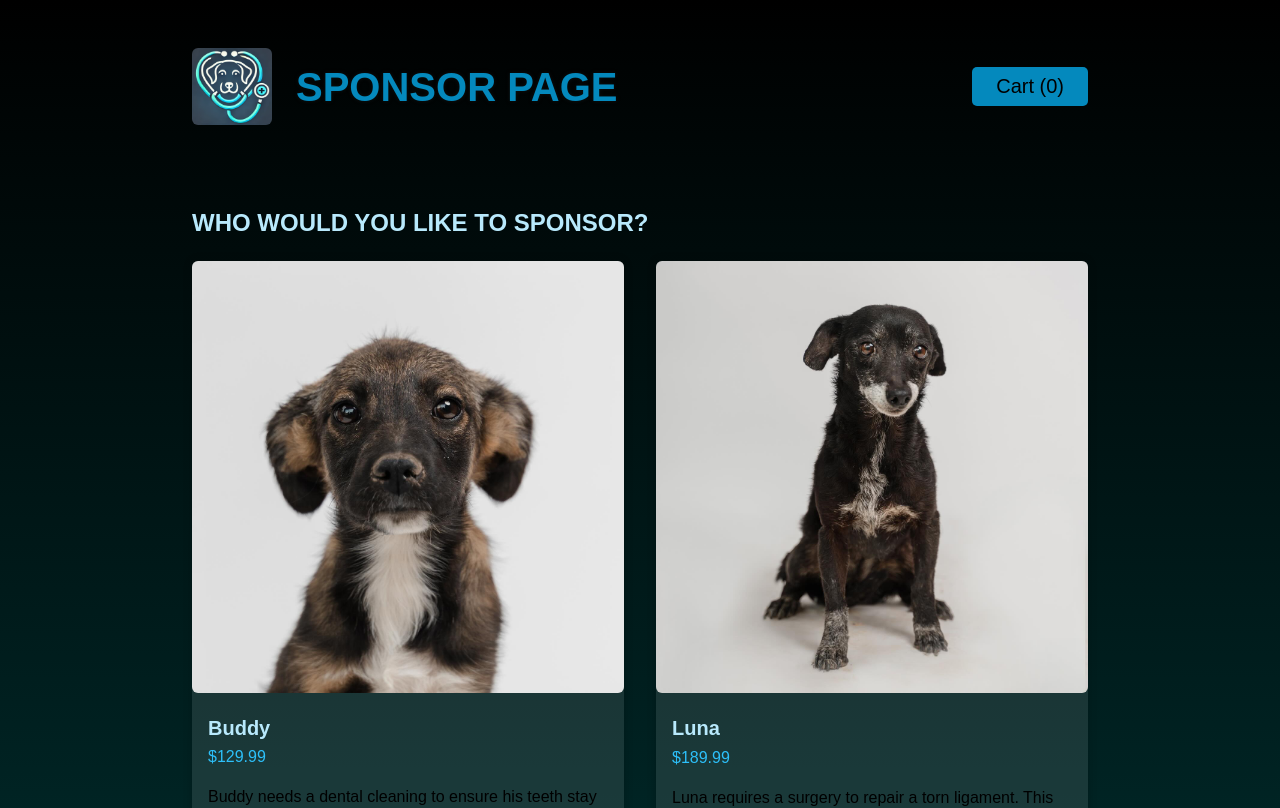
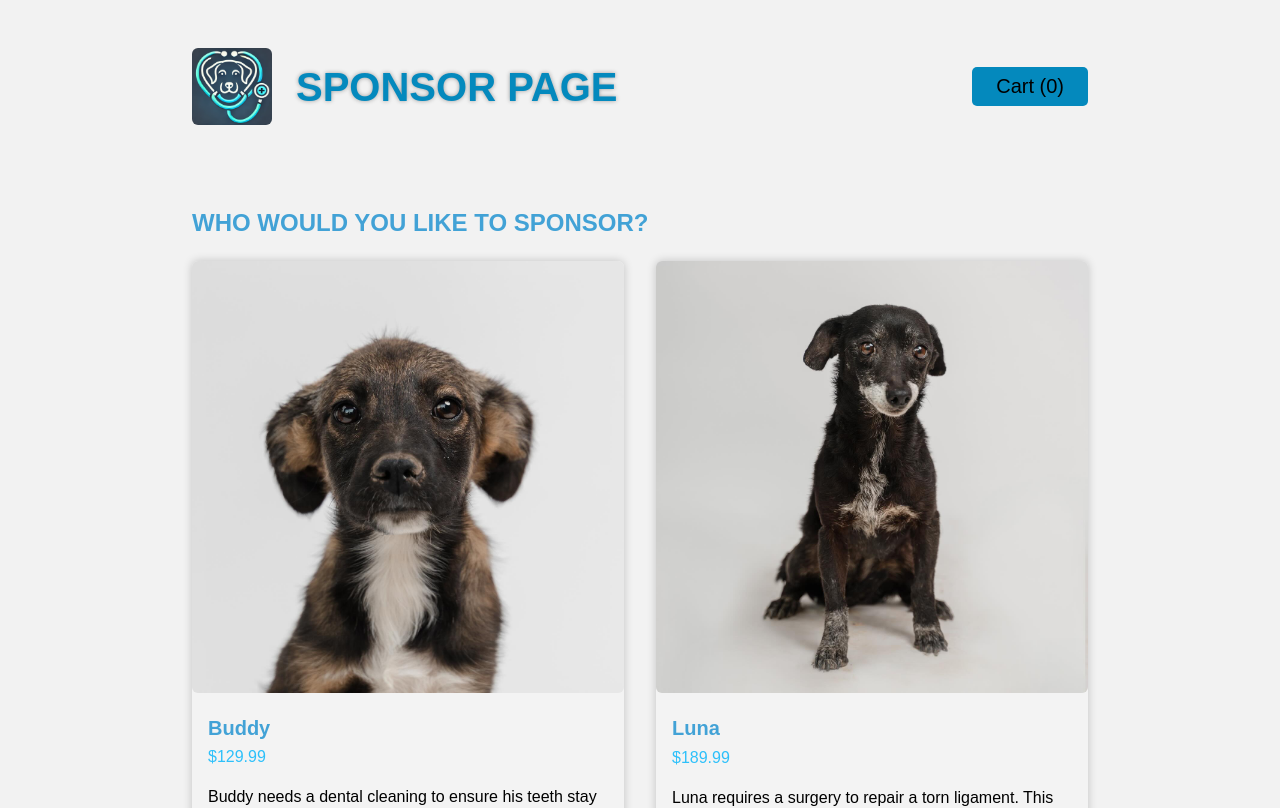
Before and after one commit to K-1105/react-practice-apps, a React (Vite) app: page /shoppingcart in a window 1280 px wide. Shown: the top 808 px of the page. Built offline with nearby package versions, Linux system fonts and the light colour scheme; no server answers.

Commit message:
style updates

```diff
--- a/src/apps/shopping_cart/components/Header.tsx
+++ b/src/apps/shopping_cart/components/Header.tsx
@@ -34,7 +34,7 @@ export default function Header() {
       <header id="main-header">
         <div id="main-title">
           <img className='rounded-md' src={logo} alt="the logo, it is a dog and a stethoscope" />
-          <h1>Sponsor Page</h1>
+          <h1 className='shopping-cart-header'>Sponsor Page</h1>
         </div>
         <p>
           <button onClick={handleOpenCartClick}>Cart ({cartQuantity})</button>
--- a/src/apps/shopping_cart/components/Shop.tsx
+++ b/src/apps/shopping_cart/components/Shop.tsx
@@ -7,7 +7,7 @@ type ShopProps = {
 export default function Shop({ children }: ShopProps) {
     return (
       <section id="shop">
-        <h2>Who would you like to sponsor?</h2>
+        <h2 className="shopping-cart-subheader">Who would you like to sponsor?</h2>
 
         <ul id="products">{children}</ul>
       </section>
--- a/src/apps/shopping_cart/index.css
+++ b/src/apps/shopping_cart/index.css
@@ -4,7 +4,7 @@
   box-sizing: border-box;
 }
 
-body {
+/* body {
   margin: 0;
   font-family: 'Merriweather', serif;
   -webkit-font-smoothing: antialiased;
@@ -12,7 +12,7 @@ body {
   background: linear-gradient(#000, #007070);
   color: #fff;
   min-height: 100vh;
-}
+} */
 
 #main-header {
   display: flex;
@@ -31,7 +31,7 @@ body {
   margin-right: 1.5rem;
 }
 
-h1 {
+.shopping-cart-header {
   text-align: center;
   text-transform: uppercase;
   color: #0489bd;
@@ -59,9 +59,9 @@ h1 {
   margin: 2rem auto;
 }
 
-#shop h2 {
+.shopping-cart-subheader {
   font-size: 1.5rem;
-  color: #b8e9fc;
+  color: #42a2d6;
   text-transform: uppercase;
 }
 
@@ -98,7 +98,7 @@ h1 {
 
 .product-content h3 {
   font-size: 1.25rem;
-  color: #b8e9fc;
+  color: #42a2d6;
   margin-bottom: 0.15rem;
 }
 
--- a/src/components/AppList/AppList.tsx
+++ b/src/components/AppList/AppList.tsx
@@ -5,6 +5,7 @@ import investmentAppImg from '../../assets/investment_app.png'
 import timerAppImg from '../../assets/timer_app.png'
 import projectsAppImg from '../../assets/project_list_app.png'
 import pupImage from '../../assets/nadie-dogs (59).jpg'
+import shoppingCartAppImg from '../../assets/shopping_cart_app.png'
 
 const AppList = () => {
   const mode = useAppSelector((state) => state.user.mode);
@@ -51,7 +52,7 @@ const AppList = () => {
       description: 'Add items to a shopping cart using a context wrapper',
       thumbnail: (
         <img
-          src={projectsAppImg}
+          src={shoppingCartAppImg}
           alt="A screenshot showing a preview of the timer app"
           style={{ filter: mode === 'dark' ? 'brightness(0.5)' : 'none' }}
         />
--- a/src/themes/AppThemeProvider.tsx
+++ b/src/themes/AppThemeProvider.tsx
@@ -135,7 +135,7 @@ export const AppThemeProvider: React.FC<Props> = ({ children }) => {
           paper: mode === 'dark' ? '#131313' : '#383838',
         },
         text: {
-          primary: mode === 'dark' ? '#FFFFFF' : '#000000',
+          primary: mode === 'dark' ? '#c8c8c8' : '#000000',
           secondary: '#999999',
           disabled: '#C3C1BD',
         },
@@ -163,7 +163,7 @@ export const AppThemeProvider: React.FC<Props> = ({ children }) => {
         fontFamily: 'Dosis, sans-serif',
 
         h1: {
-          fontSize: '26px',
+          fontSize: '40px',
           fontWeight: '600',
           // lineHeight: '33px',
         },
```
Also changed, not shown: src/assets/shopping_cart_app.png (added).
